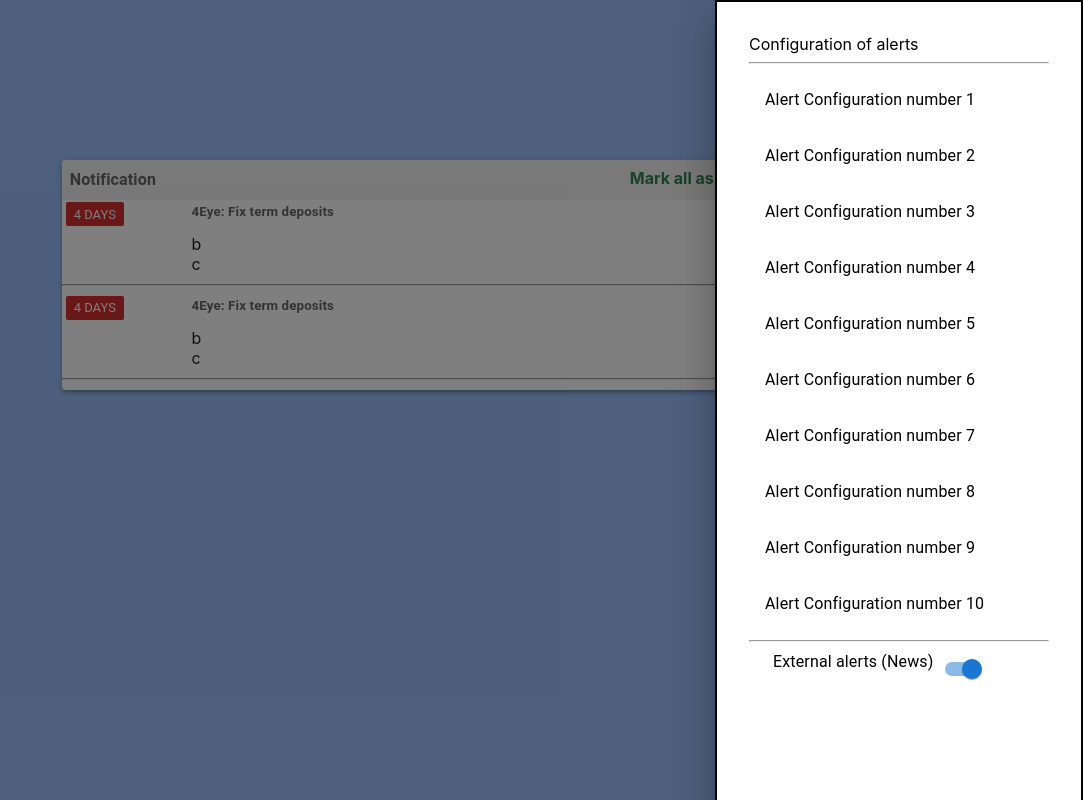
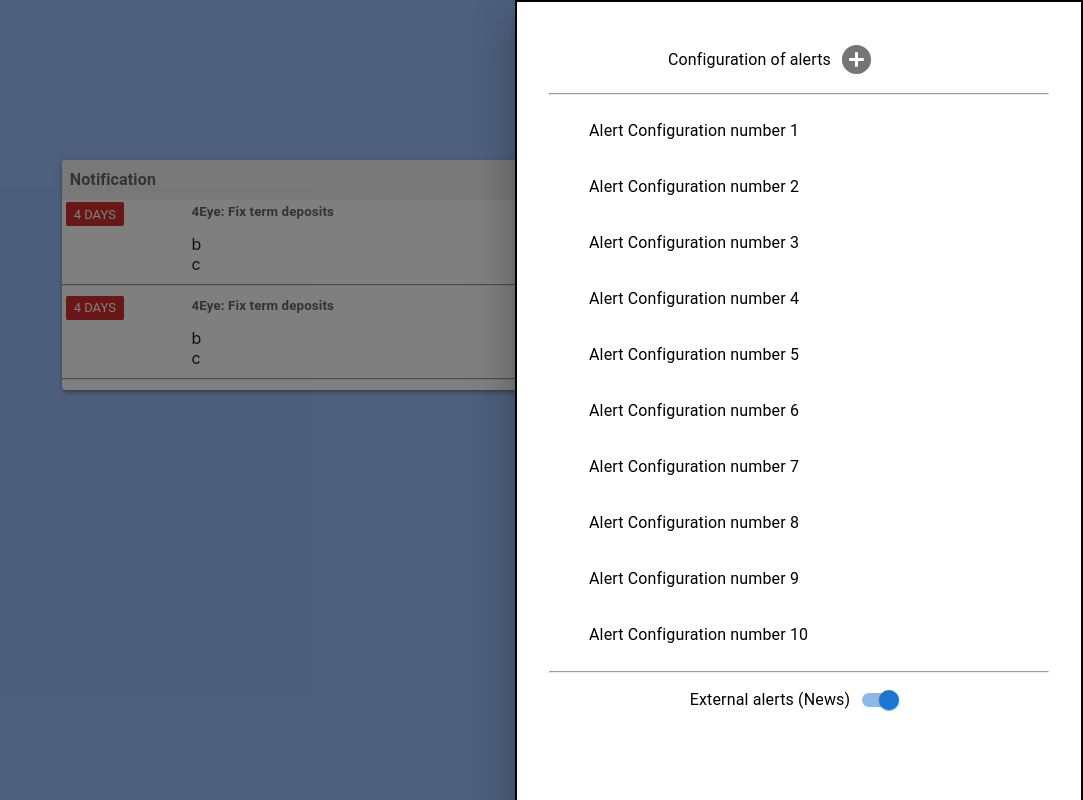
Before and after one commit to polszewsky/no-such-widget, a React (Create React App) app: page / in a window 1280 px wide. Both pictures are taken after a click on the button "delete". Shown: the whole page, without its empty margins (197-1280 px from the left). Built offline with nearby package versions, Linux system fonts and the light colour scheme.

Commit message:
Add custom alert

```diff
--- a/package.json
+++ b/package.json
@@ -6,6 +6,7 @@
     "@emotion/react": "^11.13.3",
     "@emotion/styled": "^11.13.0",
     "@mui/icons-material": "^6.1.4",
+    "@mui/joy": "^5.0.0-beta.48",
     "@mui/material": "^6.1.4",
     "@testing-library/jest-dom": "^5.17.0",
     "@testing-library/react": "^13.4.0",
--- /dev/null
+++ b/src/pages/AlertConfiguration.js
@@ -0,0 +1,61 @@
+import React from 'react';
+import { Typography, Box, Modal, Container, Switch, IconButton } from '@mui/material';
+import AddCircleIcon from '@mui/icons-material/AddCircle';
+import AlertConfigurationType from './AlertConfigurationType';
+import NewAlertForm from './NewAlertForm';
+
+const styleModal = {
+    position: 'absolute',
+    top: 0,
+    right: 0,
+    width: 500,
+    height: '100%',
+    bgcolor: 'background.paper',
+    border: '2px solid #000',
+    boxShadow: 24,
+    p: 4,
+  };
+
+function AlertConfiguration({handleOpen, handleClose}) {
+
+    const alerts = [1, 2, 3, 4, 5, 6, 7, 8, 9, 10];
+
+    const [open, setOpen] = React.useState(false);
+    const handleOpenNewAlertForm = () => setOpen(true);
+    const handleCloseNewAlertForm = () => setOpen(false);
+
+    return (
+      <div>
+        <Container>
+            <Modal
+            open={handleOpen}
+            onClose={handleClose}
+            aria-labelledby="modal-modal-title"
+            aria-describedby="modal-modal-description">
+                <Box sx={styleModal}>
+                  <Container sx={{display: 'flex', alignItems: 'center', justifyContent: 'center'}}>
+                    <Typography sx={{variant: 'title'}} >Configuration of alerts</Typography>
+                    <IconButton title="Add new custom alert" onClick={handleOpenNewAlertForm}>
+                      <AddCircleIcon fontSize="large" />
+                    </IconButton>
+                    <NewAlertForm handleOpen={open} handleClose={handleCloseNewAlertForm}></NewAlertForm>
+                  </Container>
+                  <hr/>
+                  <Container>
+                    {alerts.map((alert) => {
+                        return <AlertConfigurationType number={alert}></AlertConfigurationType>
+                    })}
+                  </Container>
+                  <hr/>
+                  <Container sx={{display: 'flex', alignItems: 'center', justifyContent: 'center'}}>
+                      <Typography>External alerts (News)</Typography>
+                      <Switch defaultChecked />
+                  </Container>
+                </Box>
+            </Modal>
+        </Container>
+      </div>
+    );
+  }
+
+  export default AlertConfiguration;
--- /dev/null
+++ b/src/pages/NewAlertForm.js
@@ -0,0 +1,66 @@
+import React from 'react';
+import { Modal, Container, Box, Typography, TextField, Button } from '@mui/material';
+import Textarea from '@mui/joy/Textarea';
+
+const styleModal = {
+    position: 'absolute',
+    top: 0,
+    right: 0,
+    width: 500,
+    height: '100%',
+    bgcolor: 'background.paper',
+    border: '2px solid #000',
+    boxShadow: 24,
+    p: 4,
+  };
+
+function NewAlertForm ({handleOpen, handleClose}) {
+    return (
+        <div>
+            <Container>
+                <Modal open={handleOpen} onClose={handleClose}>
+                    <Box sx={styleModal}>
+                        <Container sx={{display: 'flex', alignItems: 'center', justifyContent: 'center', padding: 1}}>
+                            <Typography sx={{fontSize: 24}}>Add new custom alert</Typography>
+                        </Container>
+                        <Container sx={{display: 'flex', alignItems: 'left', justifyContent: 'left', padding: 1}}>
+                            <TextField id="outlined-basic" label="Alert name" variant="outlined" />
+                        </Container>
+                        <Container sx={{display: 'flex', alignItems: 'left', justifyContent: 'left', padding: 1}}>
+                            <TextField id="outlined-basic" label="type" variant="outlined" />
+                        </Container>
+                        <Container sx={{display: 'flex', alignItems: 'left', justifyContent: 'left', padding: 1}}>
+                            <TextField id="outlined-basic" label="subtype" variant="outlined" />
+                        </Container>
+                        <Container sx={{display: 'flex', alignItems: 'left', justifyContent: 'left', padding: 1}}>
+                            <TextField id="outlined-basic" label="frequency" variant="outlined" />
+                        </Container>
+                        <Container sx={{display: 'flex', alignItems: 'left', justifyContent: 'left', padding: 1}}>
+                            <TextField id="outlined-basic" label="Client" variant="outlined" />
+                        </Container>
+                        <Container sx={{display: 'flex', alignItems: 'left', justifyContent: 'left', padding: 1}}>
+                            <TextField id="outlined-basic" label="Client" variant="outlined" />
+                        </Container>
+                        <Container sx={{display: 'flex', alignItems: 'left', justifyContent: 'left', padding: 1}}>
+                            <Textarea placeholder="Description..." minRows={2} />
+                        </Container>
+                        <Container sx={{display: 'flex', alignItems: 'left', justifyContent: 'left', padding: 1}}>
+                            <Textarea placeholder="URL" minRows={2} />
+                        </Container>
+
+                        <Container sx={{display: 'flex', alignItems: 'left', justifyContent: 'left', padding: 1}}>
+                        <Button variant="contained" color="success" onClick={handleClose}>
+                            Save alert
+                        </Button>
+                        <Button variant="contained" color="error" onClick={handleClose}>
+                            Cancel
+                        </Button>
+                        </Container>
+                    </Box>
+                </Modal>
+            </Container>
+        </div>
+    );
+}
+
+export default NewAlertForm;
--- a/src/pages/Widget.js
+++ b/src/pages/Widget.js
@@ -5,7 +5,7 @@ import React, { useState } from "react";
 import SettingsIcon from "@mui/icons-material/Settings";
 import AlertRow from "./AlertRow";
 import { Mail } from "@mui/icons-material";
-import AlertConfiguration from "./alertConfiguration";
+import AlertConfiguration from "./AlertConfiguration";
 
 export default function Widget() {
   const [alerts] = useState([{ id: 1 }, { id: 2 }]);
--- a/src/pages/alertConfiguration.js
+++ /dev/null
@@ -1,51 +0,0 @@
-import React from 'react';
-import { Typography, Box, Modal, Container, Row, Switch } from '@mui/material';
-import AlertConfigurationType from './alertConfigurationType';
-
-const styleModal = {
-    // position: 'fixed',
-    // alignSelf: 'right',
-    // justifyContent: 'right',
-    // alignItems: 'right',
-    position: 'absolute',
-    top: 0,
-    right: 0,
-    width: 300,
-    height: '100%',
-    bgcolor: 'background.paper',
-    border: '2px solid #000',
-    boxShadow: 24,
-    p: 4,
-  };
-
-function AlertConfiguration({handleOpen, handleClose}) {
-
-    const alerts = [1, 2, 3, 4, 5, 6, 7, 8, 9, 10];
-
-    return (
-      <div>
-        <Container>
-            <Modal
-            open={handleOpen}
-            onClose={handleClose}
-            aria-labelledby="modal-modal-title"
-            aria-describedby="modal-modal-description">
-                <Box sx={styleModal}>
-                    <Typography align='right' variant='title'>Configuration of alerts</Typography>
-                    <hr/>
-                    {alerts.map((alert) => {
-                        return <AlertConfigurationType number={alert}></AlertConfigurationType>
-                    })}
-                    <hr/>
-                    <Container sx={{display: 'flex'}}>
-                        <Typography>External alerts (News)</Typography>
-                        <Switch defaultChecked />
-                    </Container>
-                </Box>
-            </Modal>
-        </Container>
-      </div>
-    );
-  }
-
-  export default AlertConfiguration;
```
Also changed, not shown: src/pages/AlertConfigurationType.js (renamed from src/pages/alertConfigurationType.js).
